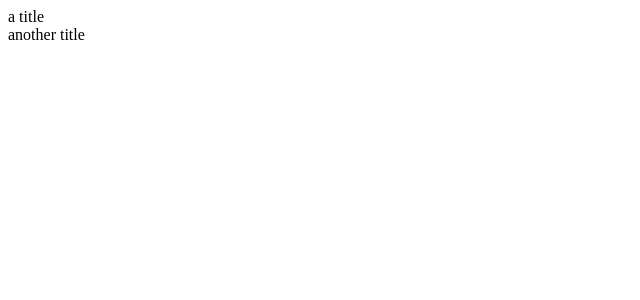
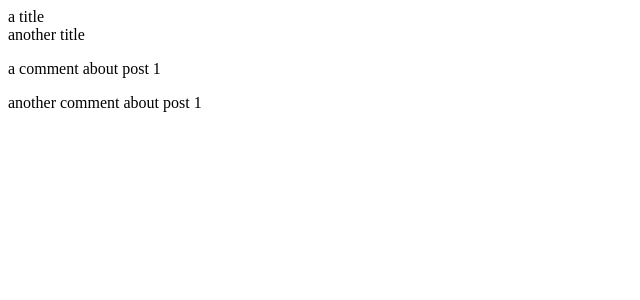
Before and after one commit to alfa155518/learn-react-qyery, a React (Vite) app: page / in a window 1280 px wide. Shown: the top 300 px of the page, without its empty margins (0-640 px from the left). Built offline with nearby package versions, Linux system fonts and the light colour scheme; data requests are answered from the project's data file.

Commit message:
add lesson 5

```diff
--- a/desc.js
+++ b/desc.js
@@ -12,12 +12,12 @@
 // status: 'pending'
 // isPending: true
 // fetchStatus: 'idle'
-// As soon as the user is available, the projects query will be enabled and will then transition to:
+// As soon as the comments is available, the Comments query will be enabled and will then transition to:
 //! In Second
 // status: 'pending'
 // isPending: true
 // fetchStatus: 'fetching'
-// Once we have the projects, it will go to:
+// Once we have the comments, it will go to:
 //! In Third
 // status: 'success'
 // isPending: false
--- a/src/App.jsx
+++ b/src/App.jsx
@@ -1,65 +1,64 @@
-import { queryOptions, useQueries, useQuery, useSuspenseQuery } from "@tanstack/react-query"
+import { useQuery } from "@tanstack/react-query"
+import { useState } from "react";
 
 export default function App() {
 
-  // const { data, isLoading, isError } = useQuery({
-  //   queryKey: ['ClientPosts'],
-  //   queryFn: async () => await getPost()
-  // })
-
-  function groups(id) {
-    return queryOptions({
-      queryKey: [id],
-      queryFn: async () => await getPost()
-    })
-  }
-
-  function groupsComments() {
-    return queryOptions({
-      queryKey: ["comments"],
-      queryFn: async () => await getComments()
-    })
-  }
+  const [postId, setPostId] = useState(null);
 
   // Get Post Function
   async function getPost() {
     const response = await fetch('http://localhost:3000/posts')
     return response.json()
   }
+
   // Get Comments Function
   async function getComments() {
     const response = await fetch('http://localhost:3000/comments')
     return response.json()
   }
 
-  const { data, isLoading } = useQuery(groups(1))
 
-  const suspenseData = useSuspenseQuery(groups(5))
-
-  const queriesData = useQueries({
-    queries: [groups(1), groupsComments()],
+  const { data, isLoading } = useQuery({
+    queryKey: ['ClientPosts'],
+    queryFn: async () => await getPost()
   })
 
-  console.log(queriesData[1].data)
-  console.log(suspenseData.data)
+
+  setTimeout(() => {
+    setPostId(1);
+  }, 3000);
+
+
+  const { data: commentsData, isPending } = useQuery({
+    queryKey: ['ClientComments'],
+    queryFn: async () => await getComments(),
+    enabled: !!postId,
+  })
+
 
   if (isLoading) {
     return <div>Loading...</div>
   }
 
-  // if (isError) {
-  //   alert("Worng")
-  // }
 
-  // console.log(data)
+  console.log(commentsData)
 
   return (
     <>
       {
         data.map(post => {
-          return <div key={post.id}>{post.title}</div>
+          return <div key={post.id}>
+            <span>
+              {post.title}
+            </span>
+          </div>
         })
       }
+      <div>
+        {
+          isPending ? <div>Loading comments...</div> : commentsData?.map(comment => <p key={comment.id}>{comment.text}</p>)
+        }
+      </div>
     </>
   )
 }
```
